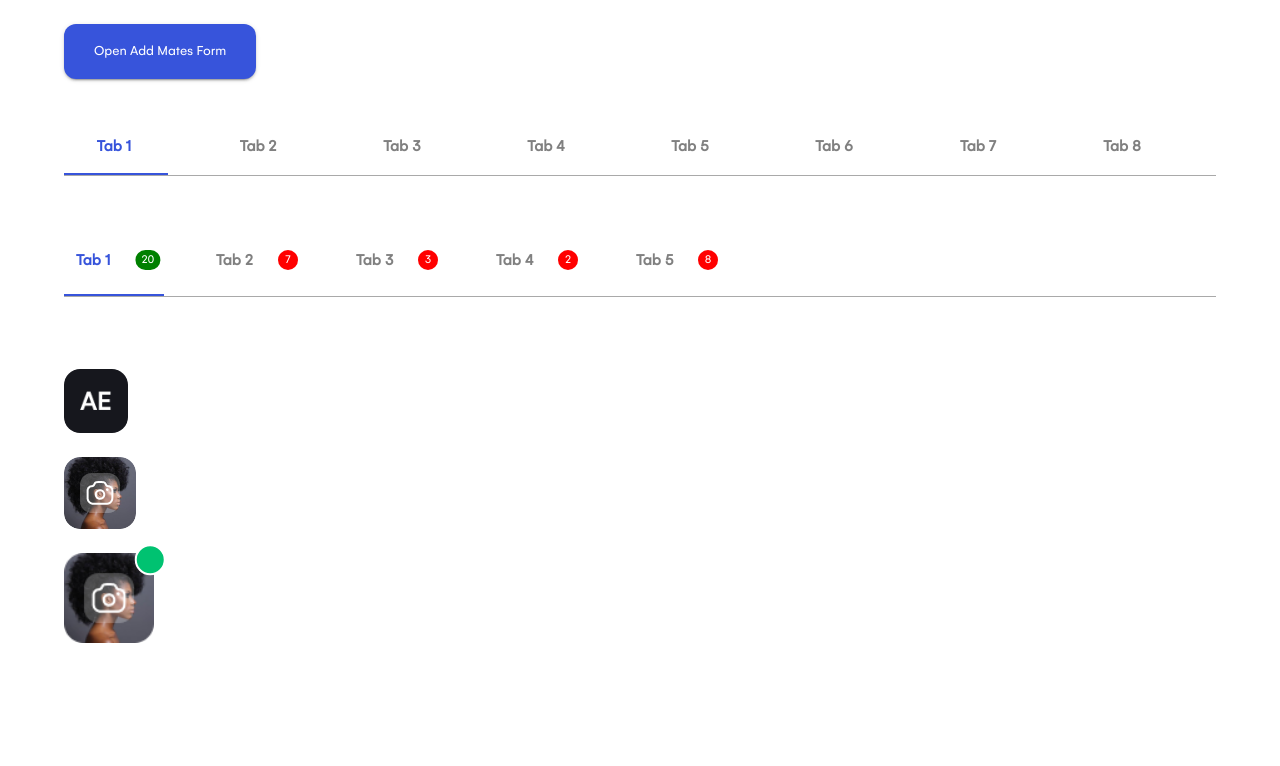
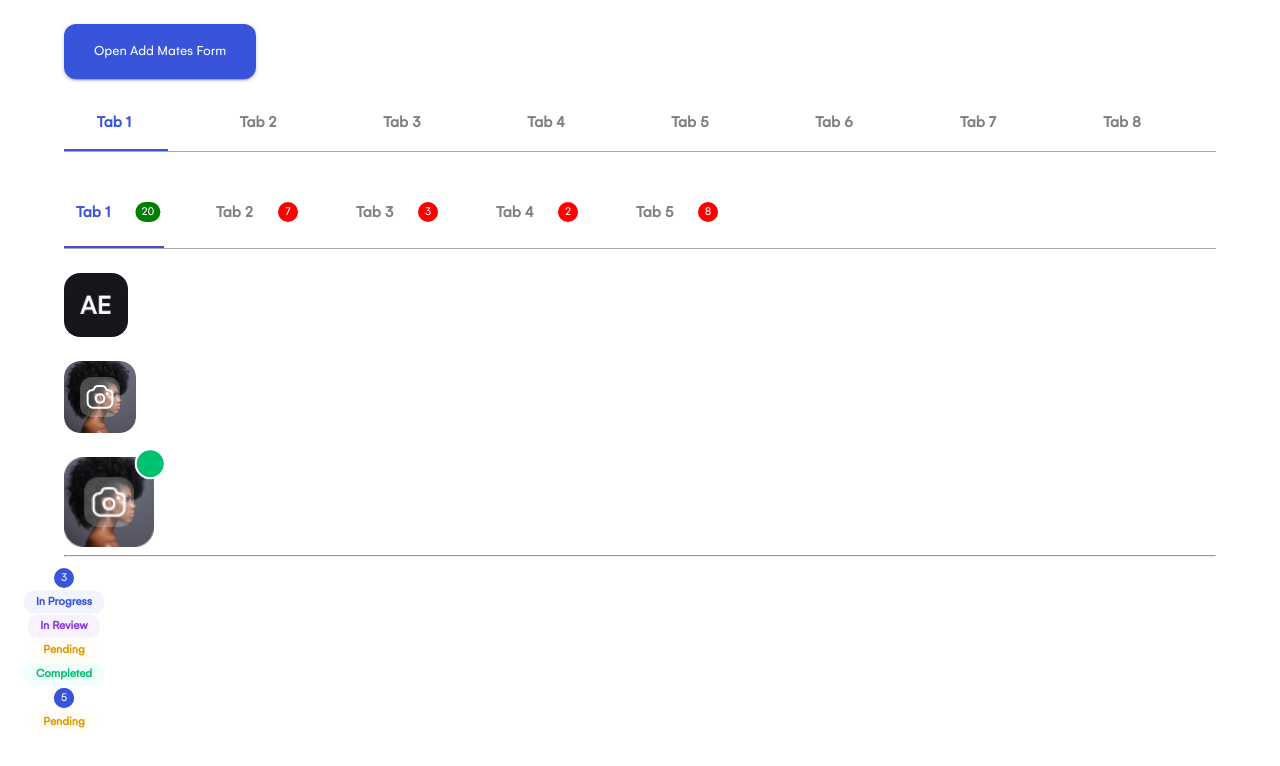
Before and after one commit to fposea/react-task-manager, a React (Create React App) app: page /addmates in a window 1280 px wide. Shown: the top 766 px of the page. Built offline with nearby package versions, Linux system fonts and the light colour scheme.

Commit message:
add styled badge - 2 versions

```diff
--- /dev/null
+++ b/src/components/shared/badge/Badge.jsx
@@ -0,0 +1,39 @@
+import { styled } from "@mui/material/styles";
+import { Badge } from "@mui/material";
+
+export const StyledBadge = styled(Badge)(({ theme }) => ({
+  borderRadius: 12,
+  ".MuiBadge-standard": {
+    padding: "5px 12px",
+    whiteSpace: "nowrap",
+    fontWeight: "600",
+    fontSize: "12px",
+    lineHeight: "14px",
+    height: "23px",
+  },
+  "&.status-pending > span": {
+    color: "#DF9A00",
+    background: "#FFFDF5",
+  },
+  "&.status-inProgress > span": {
+    color: "#3754DB",
+    background: "#F2F4FD",
+  },
+  "&.status-inReview > span": {
+    color: "#8937DB",
+    background: "#F7F2FD",
+  },
+  "&.status-completed > span": {
+    color: "#00C271",
+    background: "#F0FFF9",
+  },
+  "&.status-unassigned > span": {
+    color: "#B80020",
+    background: "#FFF0F0",
+  },
+
+  "&.status-unassigned2 > span": {
+    color: "#808080",
+    background: "#F2F2F2",
+  },
+}));
--- a/src/pages/AddMates.jsx
+++ b/src/pages/AddMates.jsx
@@ -1,8 +1,9 @@
 import React from "react";
-import { Container } from "@mui/material";
+import { Container, Badge } from "@mui/material";
 import { AddMatesDialog } from "../components/add-mates-dialog/addMatesDialog";
 import TabContent from "../components/tab-content/TabContent";
 import BadgeAvatar from "../components/avatar/BadgeAvatar";
+import { StyledBadge } from "../components/shared/badge/Badge";
 
 const AddMates = () => {
   return (
@@ -11,20 +12,47 @@ const AddMates = () => {
         <br />
         <AddMatesDialog />
         <br />
-        <br />
         <TabContent type={false} />
         <br />
-        <br />
         <TabContent type={true} />
-        <br />
-        <br />
         <br />
         <BadgeAvatar src="/avatars/AE.png" size="s" />
         <br />
         <BadgeAvatar src="/avatars/camera.png" size="m" />
         <br />
         <BadgeAvatar src="/avatars/camera.png" size="l" variant="dot" />
-        <br />
+        <hr />
+        <div>
+          <Badge variant="standard" badgeContent={3} color="primary" />
+          <br />
+          <Badge
+            variant="status"
+            badgeContent={"In Progress"}
+            color="inProgress"
+          />
+          <br />
+          <Badge variant="status" badgeContent={"In Review"} color="inReview" />
+          <br />
+          <Badge variant="status" badgeContent={"Pending"} color="pending" />
+          <br />
+          <Badge
+            variant="status"
+            badgeContent={"Completed"}
+            color="completed"
+          />
+        </div>
+        <div>
+          <Badge variant="standard" badgeContent={3} color="primary" />
+          <Badge variant="standard" badgeContent={5} color="primary" />
+        </div>
+
+        <div>
+          <StyledBadge
+            variant="standard"
+            badgeContent={"Pending"}
+            className="status-pending"
+          />
+        </div>
       </Container>
     </div>
   );
--- a/src/theme.js
+++ b/src/theme.js
@@ -29,6 +29,26 @@ const theme = createTheme({
       primary: "#16171D",
       secondary: "#62667E",
       disabled: "#C2C4CF",
+    },
+    inProgress: {
+      main: "#F2F4FD",
+      contrastText: "#3754DB",
+    },
+    inReview: {
+      main: "#F7F2FD",
+      contrastText: "#8937DB",
+    },
+    completed: {
+      main: "#F0FFF9",
+      contrastText: "#00C271",
+    },
+    pending: {
+      main: "#FFFDF5",
+      contrastText: "#DF9A00",
+    },
+    unassigned: {
+      main: "#FFF0F0",
+      contrastText: "#B80020",
     },
   },
   typography: {
@@ -63,6 +83,18 @@ const theme = createTheme({
               }
           `,
     },
+    MuiBadge: {
+      styleOverrides: {
+        status: {
+          padding: "5px 12px",
+          whiteSpace: "nowrap",
+          fontWeight: "600",
+          fontSize: "12px",
+          lineHeight: "14px",
+          height: "23px",
+        },
+      },
+    },
   },
 });
 
```
Also changed, not shown: 1 other file (tests, documents, lock files or other folders). Lines whose indentation alone changed are shown as unchanged.
